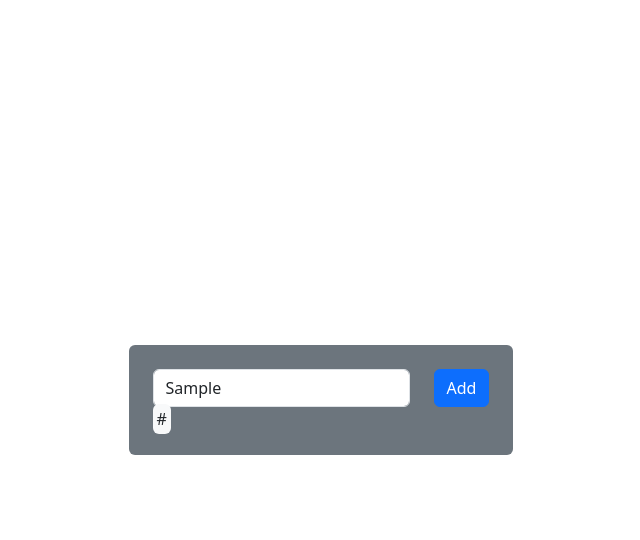
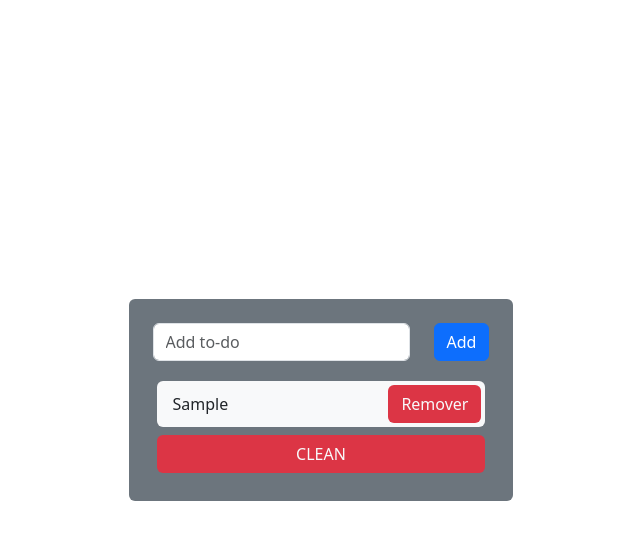
Before and after one commit to ls1w/04-atividade-logica-frontend, a plain HTML site: page index.html in a window 1280 px wide. Both pictures are taken after typing "Sample" into the empty fields and a click on the button "Add". Shown: the whole page, without its empty margins (319-959 px from the left). Drawn offline with nearby package versions, Linux system fonts and the light colour scheme.

Commit message:
to-do 1.0 ok

```diff
--- a/index.html
+++ b/index.html
@@ -1,40 +1,50 @@
 <!DOCTYPE html>
 <html lang="pt-br">
+
 <head>
     <meta charset="UTF-8">
     <meta name="viewport" content="width=device-width, initial-scale=1.0">
 
-    <link href="https://cdn.jsdelivr.net/npm/bootstrap@5.3.2/dist/css/bootstrap.min.css" rel="stylesheet" integrity="sha384-T3c6CoIi6uLrA9TneNEoa7RxnatzjcDSCmG1MXxSR1GAsXEV/Dwwykc2MPK8M2HN" crossorigin="anonymous">
+    <link href="https://cdn.jsdelivr.net/npm/bootstrap@5.3.2/dist/css/bootstrap.min.css" rel="stylesheet"
+        integrity="sha384-T3c6CoIi6uLrA9TneNEoa7RxnatzjcDSCmG1MXxSR1GAsXEV/Dwwykc2MPK8M2HN" crossorigin="anonymous">
 
-    <script src="./javascript/main.js"></script>
+    <script src="./javascript/main.js" defer></script>
 
 
     <title>Atividade 04 to do list</title>
 </head>
+
 <body>
     <div class="container">
         <div class="row justify-content-center align-items-center vh-100">
             <div class="col-auto bg-secondary p-4 rounded">
                 <form onsubmit="return false">
-                    <div class="row">
+                    <div class="row mb-3">
                         <div class="col">
-                            <input type="text" name="add-to-do" id="add-to-do" placeholder="Add to-do" class="form-control"/>
+                            <input type="text" name="add-to-do-input" id="add-to-do-input" placeholder="Add to-do"
+                                class="form-control"/>
                         </div>
                         <div class="col-auto">
-                            <button class="btn btn-primary">Add</button>
+                            <button class="btn btn-primary" onclick="addToDo()">Add</button>
                         </div>
                     </div>
 
-                    <div class="row">
+                    <div class="row mt-2">
                         <div class="col" id="to-do-list">
+                        </div>
+                    </div>
 
-                            <span class="bg-light rounded p-1 mt-5">#</span>
-                        </div>
+                    <div class="row m-1">
+                        <!-- <div class="col-auto"> -->
+                            <button class="col btn bg-danger text-light" onclick="cleanToDo()">CLEAN</button>
+                        <!-- </div> -->
                     </div>
                 </form>
             </div>
         </div>
     </div>
 </body>
-    <link href="https://cdn.jsdelivr.net/npm/bootstrap@5.3.2/dist/css/bootstrap.min.css" rel="stylesheet" integrity="sha384-T3c6CoIi6uLrA9TneNEoa7RxnatzjcDSCmG1MXxSR1GAsXEV/Dwwykc2MPK8M2HN" crossorigin="anonymous">
+<link href="https://cdn.jsdelivr.net/npm/bootstrap@5.3.2/dist/css/bootstrap.min.css" rel="stylesheet"
+    integrity="sha384-T3c6CoIi6uLrA9TneNEoa7RxnatzjcDSCmG1MXxSR1GAsXEV/Dwwykc2MPK8M2HN" crossorigin="anonymous">
+
 </html>
--- a/javascript/main.js
+++ b/javascript/main.js
@@ -0,0 +1,42 @@
+'use strict';
+
+const toDoList = document.getElementById('to-do-list');
+const addToDoInput = document.getElementById('add-to-do-input');
+let resultado = '';
+let toDoListArray = [];
+
+function cleanToDo() {
+    toDoListArray = [];
+    listToDo();
+    return true;
+};
+
+function toRemove(number) {
+    number = parseInt(number);
+    toDoListArray.splice(number, 1);
+    generateToDoList();
+    listToDo();
+    return true;
+};
+
+function generateToDoList() {
+    for (let index = 0; index < toDoListArray.length; index++) {
+        resultado += `<div class="row bg-light rounded justify-content-between align-items-center m-1 p-1"><span class="col">${toDoListArray[index]}</span><button class="col-auto btn bg-danger text-light ms-2" onclick="toRemove(${index})">Remover</button></div>`
+    };
+    return true;
+};
+
+function listToDo() {
+    addToDoInput.value = '';
+    toDoList.innerHTML = '';
+    toDoList.innerHTML = resultado;
+    resultado = '';
+    return true;
+};
+
+function addToDo() {
+    toDoListArray.push(addToDoInput.value);
+    generateToDoList();
+    listToDo();
+    return true;
+};
```
